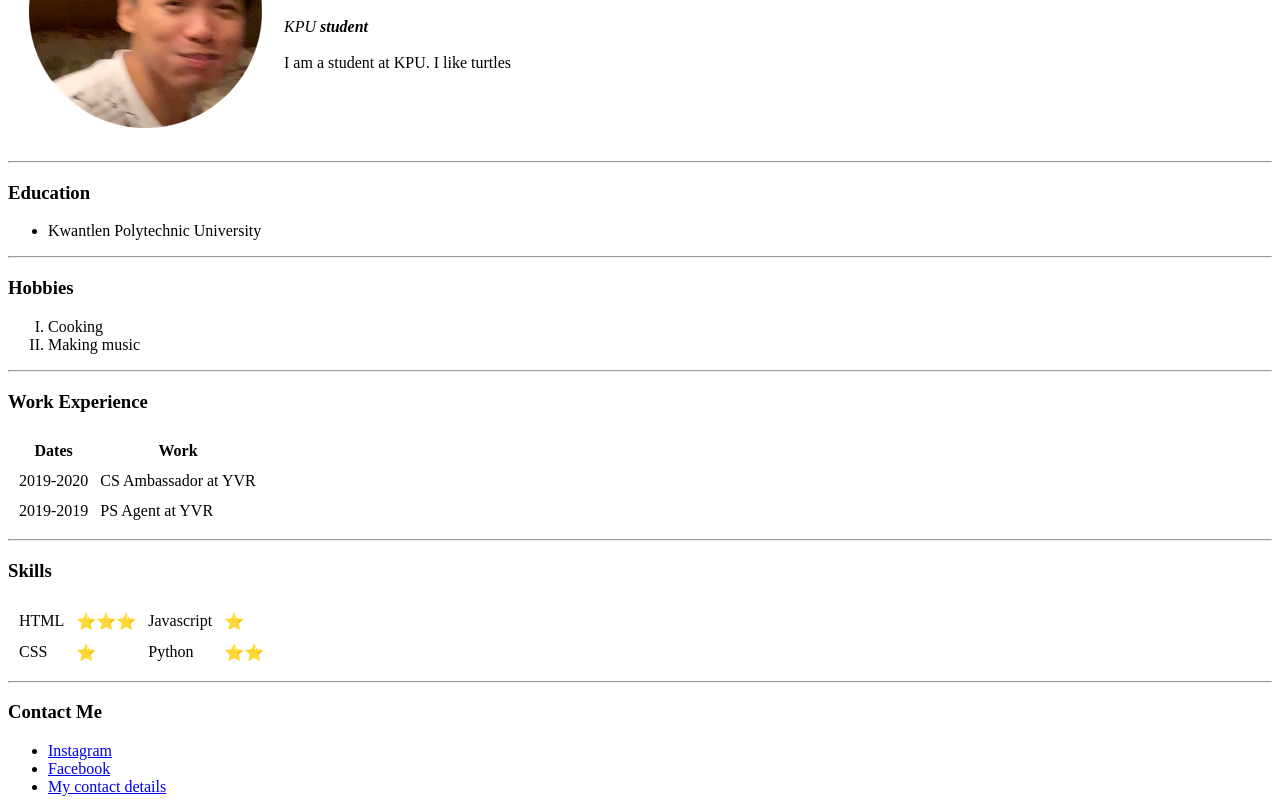
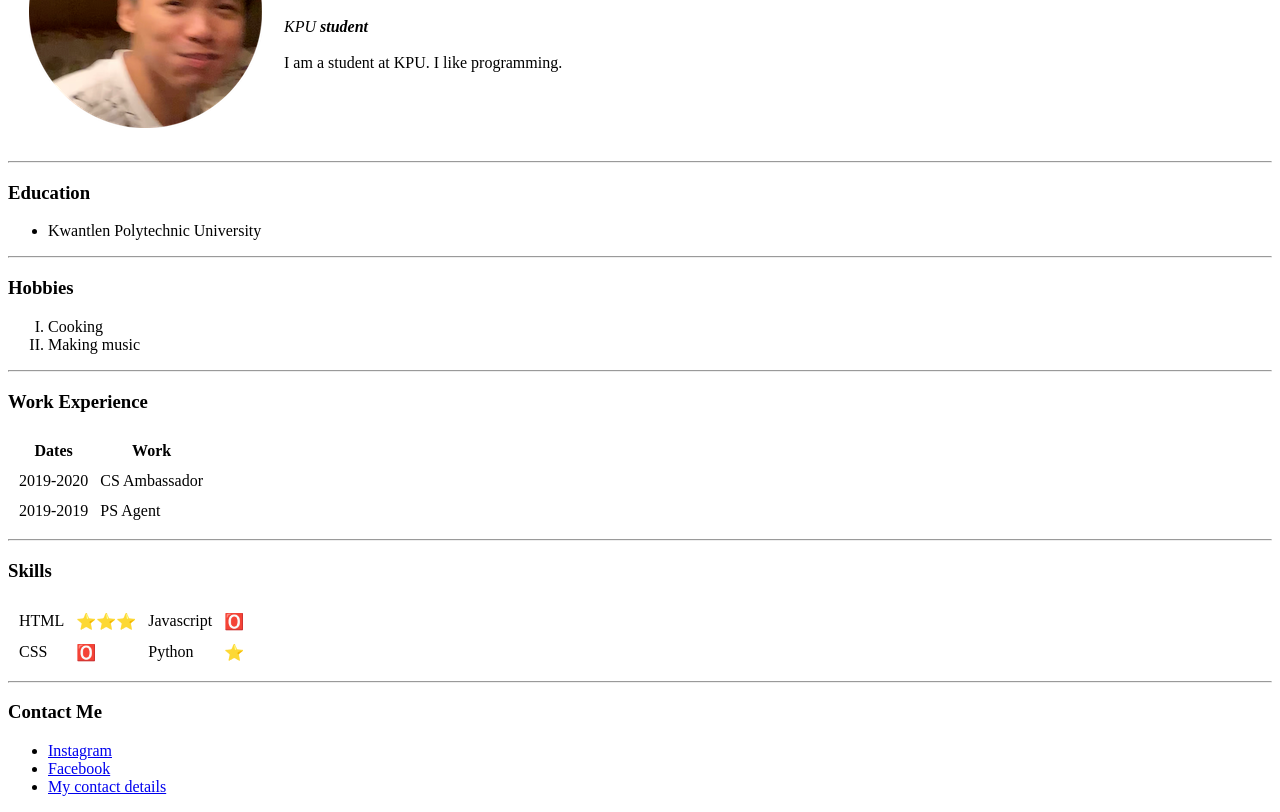
Before and after one commit to ryanmend/cv, a plain HTML site: page index.html in a window 1280 px wide. Shown: the part 134-946 px from the top of the page. Drawn offline with Linux system fonts and the light colour scheme.

Commit message:
Updated info

```diff
--- a/index.html
+++ b/index.html
@@ -15,7 +15,7 @@
         <em>KPU <strong>student</strong></em>
         <br>
         <br>
-        I am a student at KPU. I like turtles
+        I am a student at KPU. I like programming.
       </p>
     </td>
   </table>
@@ -47,11 +47,11 @@
     </thead>
     <tr>
       <td>2019-2020</td>
-      <td>CS Ambassador at YVR</td>
+      <td>CS Ambassador</td>
     </tr>
     <tr>
       <td>2019-2019</td>
-      <td>PS Agent at YVR</td>
+      <td>PS Agent</td>
     </tr>
   </table>
 
@@ -63,13 +63,13 @@
       <td>HTML</td>
       <td>⭐️⭐️⭐️</td>
       <td>Javascript</td>
-      <td>⭐</td>
+      <td>🅾️</td>
     </tr>
     <tr>
       <td>CSS</td>
+      <td>🅾️</td>
+      <td>Python</td>
       <td>⭐</td>
-      <td>Python</td>
-      <td>⭐⭐</td>
     </tr>
   </table>
 
```
